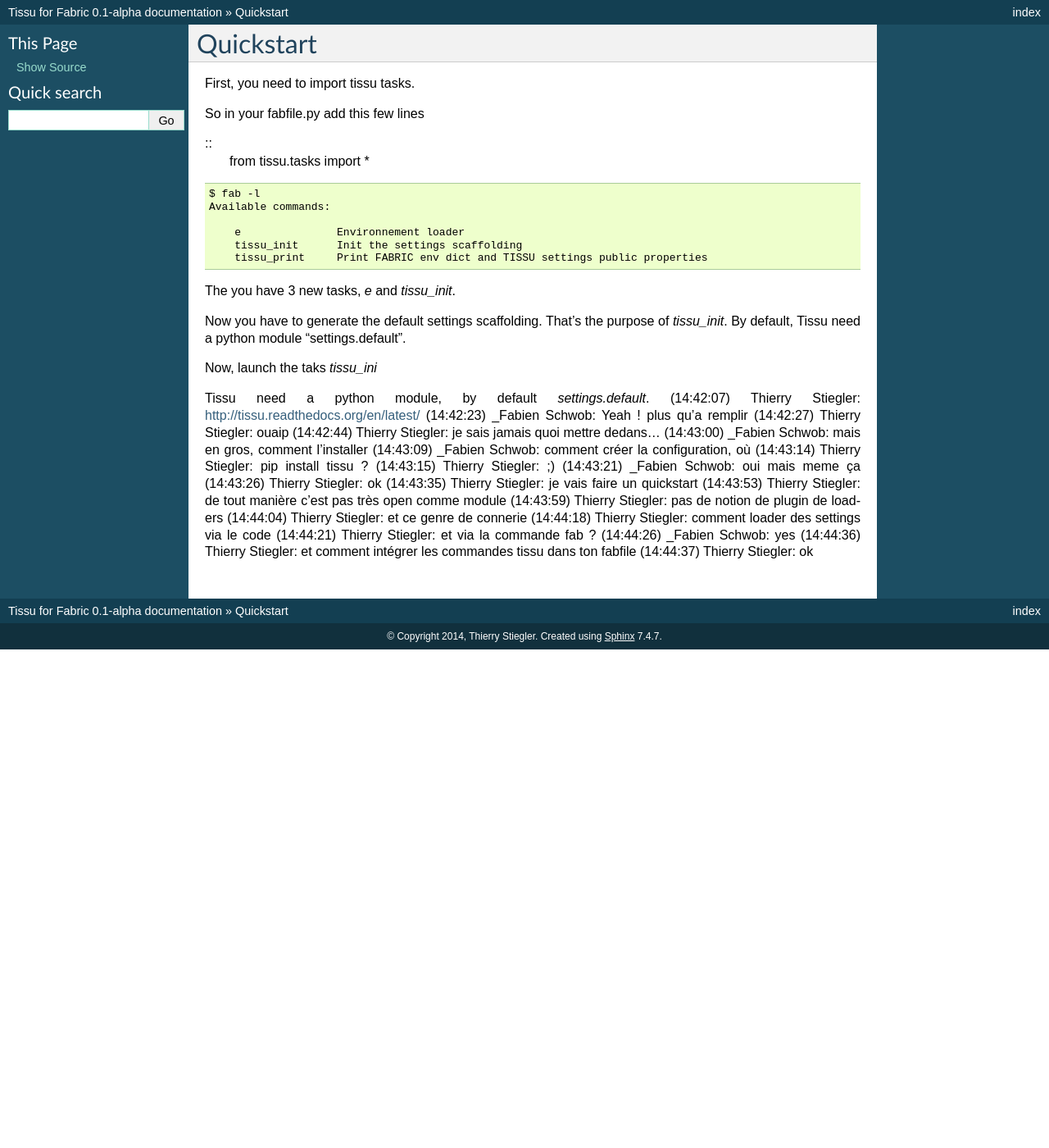
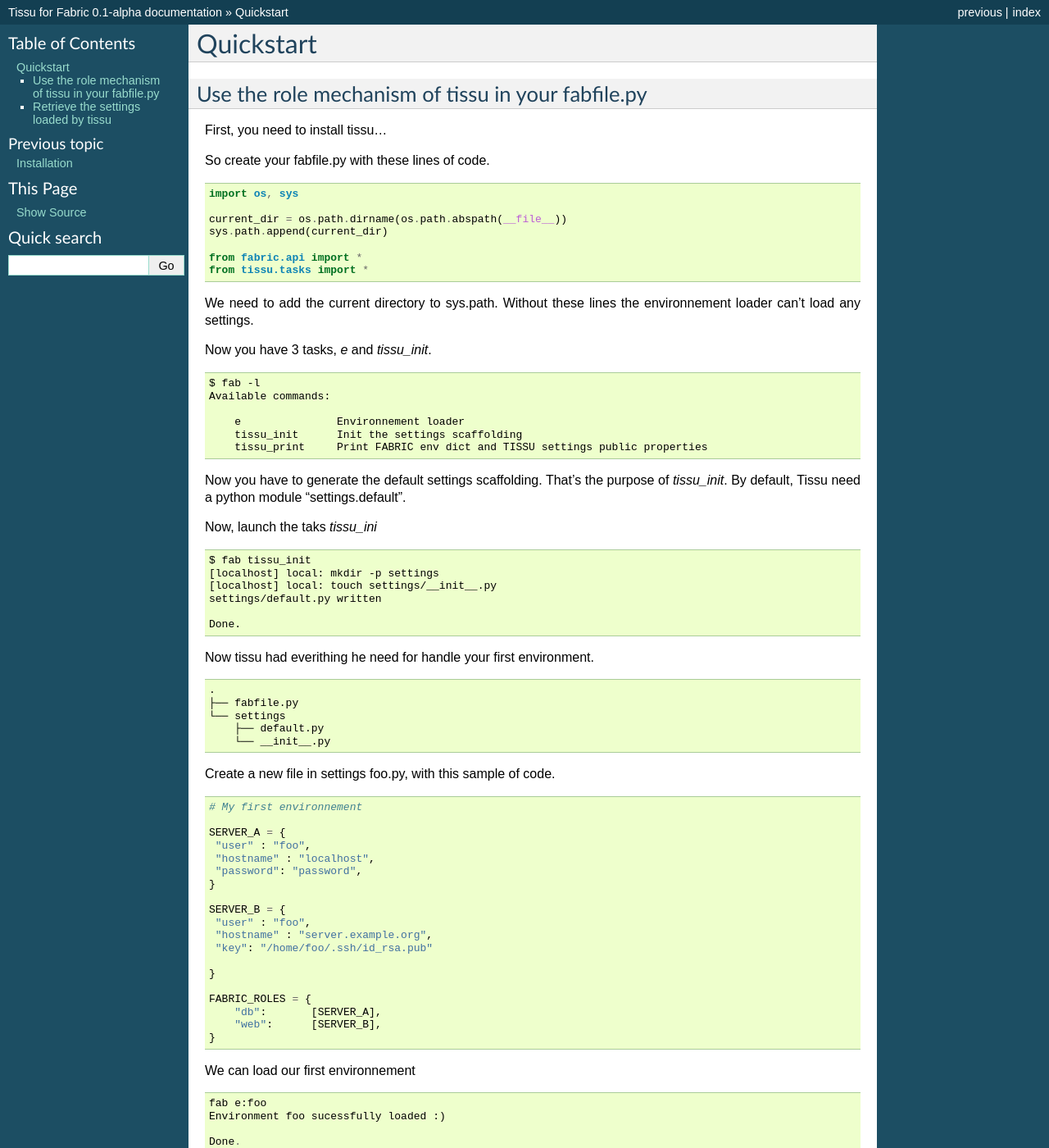
Before and after one commit to thierrystiegler/tissu, a Sphinx documentation site: the page built from docs/source/quickstart.rst, in a window 1280 px wide and 1400 px high. Shown: the whole window at 82% size. Built offline with Sphinx 7.4.7, drawn with Linux system fonts in a browser that asks for light colours; some of the changed text lies outside the part shown.

Commit message:
#5 installation and quickstart guide

```diff
--- a/docs/source/index.rst
+++ b/docs/source/index.rst
@@ -28,6 +28,7 @@ Contents:
    :maxdepth: 2
 
    install
+   quickstart
 
 
 
--- a/docs/source/install.rst
+++ b/docs/source/install.rst
@@ -3,7 +3,7 @@
 Installation
 ============
 
-Tissu is on `pypi <https://pypi.python.org/pypi/tissu/>`.
+Tissu is on `pypi <https://pypi.python.org/pypi/tissu/>`_.
 
 Setuptools
 ----------
--- a/docs/source/quickstart.rst
+++ b/docs/source/quickstart.rst
@@ -3,14 +3,29 @@
 Quickstart
 ===========
 
+Use the role mechanism of tissu in your fabfile.py
+---------------------------------------------------
 
-First, you need to import tissu tasks.
+First, you need to install tissu...
 
-So in your fabfile.py add this few lines
+
+So create your fabfile.py with these lines of code.
 
 ::
+
+	import os, sys
+
+	current_dir = os.path.dirname(os.path.abspath(__file__))
+	sys.path.append(current_dir)
+
+	from fabric.api import *
 	from tissu.tasks import *
 
+
+We need to add the current directory to sys.path. Without these lines
+the environnement loader can't load any settings.
+
+Now you have 3 tasks, *e* and *tissu_init*.
 
 ::
 
@@ -23,33 +38,209 @@ So in your fabfile.py add this few lines
 
 
 
-The you have 3 new tasks, *e* and *tissu_init*.
 
 Now you have to generate the default settings scaffolding. That's the purpose of *tissu_init*.
 By default, Tissu need a python module "settings.default".
 
 Now, launch the taks *tissu_ini*
 
+::
+
+	$ fab tissu_init
+	[localhost] local: mkdir -p settings
+	[localhost] local: touch settings/__init__.py
+	settings/default.py written
+
+	Done.
+
+
+Now tissu had everithing he need for handle your first environment.
+
+::
+
+	.
+	├── fabfile.py
+	└── settings
+	    ├── default.py
+	    └── __init__.py
+
+Create a new file in settings foo.py, with this sample of code.
+
+::
+
+	# My first environnement
+
+	SERVER_A = {
+	 "user" : "foo",
+	 "hostname" : "localhost",
+	 "password": "password",
+	}
+
+	SERVER_B = {
+	 "user" : "foo",
+	 "hostname" : "server.example.org",
+	 "key": "/home/foo/.ssh/id_rsa.pub"
+
+	}
+
+	FABRIC_ROLES = {
+	    "db":       [SERVER_A],
+	    "web":      [SERVER_B],
+	}
+
+
+We can load our first environnement
+
+::
+
+	fab e:foo
+	Environment foo sucessfully loaded :)
+
+	Done.
+
+
+We will add some tasks in order to do something with this environement.
+
+::
+
+	def hello():
+	    run("echo hello && uptime")
+
+	@roles("db")
+	@task
+	def hello_db():
+	    hello()
+
+	@roles("web")
+	@task
+	def hello_web():
+	    hello()
+
+	@roles("all")
+	@task
+	def hello_all():
+	    hello()
 
 
 
-Tissu need a python module, by default *settings.default*.
-(14:42:07) Thierry Stiegler: http://tissu.readthedocs.org/en/latest/
-(14:42:23) _Fabien Schwob: Yeah ! plus qu'a remplir
-(14:42:27) Thierry Stiegler: ouaip
-(14:42:44) Thierry Stiegler: je sais jamais quoi mettre dedans...
-(14:43:00) _Fabien Schwob: mais en gros, comment l'installer
-(14:43:09) _Fabien Schwob: comment créer la configuration, où
-(14:43:14) Thierry Stiegler: pip install tissu ?
-(14:43:15) Thierry Stiegler: ;)
-(14:43:21) _Fabien Schwob: oui mais meme ça
-(14:43:26) Thierry Stiegler: ok
-(14:43:35) Thierry Stiegler: je vais faire un quickstart
-(14:43:53) Thierry Stiegler: de tout manière c'est pas très open comme module
-(14:43:59) Thierry Stiegler: pas de notion de plugin de loaders
-(14:44:04) Thierry Stiegler: et ce genre de connerie
-(14:44:18) Thierry Stiegler: comment loader des settings via le code
-(14:44:21) Thierry Stiegler: et via la commande fab ?
-(14:44:26) _Fabien Schwob: yes
-(14:44:36) Thierry Stiegler: et comment intégrer les commandes tissu dans ton fabfile
-(14:44:37) Thierry Stiegler: ok
+Now you have three new tasks :
+
+ * hello_db will execute hello to the *SERVER_A*, because it is in the role *db*.
+ * hello_web will execute hello to the *SERVER_B*, because it is in the role *web*.
+ * hello_all will execute hello in all remote machines.
+
+
+**Note**: The role *all* is automaticly generate by tissu.
+**Note**: You have to setup the foo settings with real remote machines.
+
+A example of what you get when you try these tasks :
+
+::
+
+	$ fab e:foo hello_db hello_web hello_all
+	Environment foo sucessfully loaded :)
+	[thierry@localhost:22] Executing task 'hello_db'
+	[thierry@localhost:22] run: echo hello && uptime
+	[thierry@localhost:22] out: hello
+	[thierry@localhost:22] out:  16:17:57 up 13 days,  6:02,  5 users,  load average: 0,16, 0,31, 0,38
+	[thierry@localhost:22] out:
+
+	[thierry@192.168.0.19:22] Executing task 'hello_web'
+	[thierry@192.168.0.19:22] run: echo hello && uptime
+	[thierry@192.168.0.19:22] out: hello
+	[thierry@192.168.0.19:22] out:  16:18:00 up 13 days,  6:02,  5 users,  load average: 0,23, 0,32, 0,38
+	[thierry@192.168.0.19:22] out:
+
+	[thierry@192.168.0.19:22] Executing task 'hello_all'
+	[thierry@192.168.0.19:22] run: echo hello && uptime
+	[thierry@192.168.0.19:22] out: hello
+	[thierry@192.168.0.19:22] out:  16:18:00 up 13 days,  6:02,  5 users,  load average: 0,23, 0,32, 0,38
+	[thierry@192.168.0.19:22] out:
+
+	[thierry@localhost:22] Executing task 'hello_all'
+	[thierry@localhost:22] run: echo hello && uptime
+	[thierry@localhost:22] out: hello
+	[thierry@localhost:22] out:  16:18:00 up 13 days,  6:02,  5 users,  load average: 0,23, 0,32, 0,38
+	[thierry@localhost:22] out:
+
+
+Retrieve the settings loaded by tissu
+--------------------------------------
+
+We assume that you have a foo.py settings created.
+
+First we add a new settings : *BAR*, our foo settings become :
+
+::
+	# My first environnement
+
+	SERVER_A = {
+	 "user" : "thierry",
+	 "hostname" : "localhost",
+	 "password": "cordonchat",
+	}
+
+	SERVER_B = {
+	 "user" : "thierry",
+	 "hostname" : "192.168.0.19",
+	 "password": "cordonchat"
+
+	}
+
+	FABRIC_ROLES = {
+	    "db":       [SERVER_A],
+	    "web":      [SERVER_B],
+	}
+
+
+	BAR = "foo"
+
+
+In our fabfile, we add a new task that print us the value of BAR.
+
+::
+
+	@task
+	def bar():
+	    from tissu.conf import settings
+	    puts("BAR value is: %s" % getattr(settings, "BAR", "not found !"))
+
+
+When we don't specify any environnement we've got :
+
+::
+
+	$ fab bar
+	BAR value is: ERROR !
+
+	Done.
+
+And when we use our foo environement we've got :
+
+::
+
+	$ fab e:foo bar
+	Environment foo sucessfully loaded :)
+	BAR value is: foo
+
+	Done.
+
+
+Additionnaly, Tissu add the settings into the fabric env.
+
+::
+
+	@task
+	def envbar():
+	    from fabric.api import env
+	    puts("BAR value from env is: %s " % getattr(env.my_settings, "BAR", "not found !"))
+
+And then we got :
+
+::
+
+	$ fab e:foo envbar
+	Environment foo sucessfully loaded :)
+	BAR value from env is: foo
+
+	Done.
```
